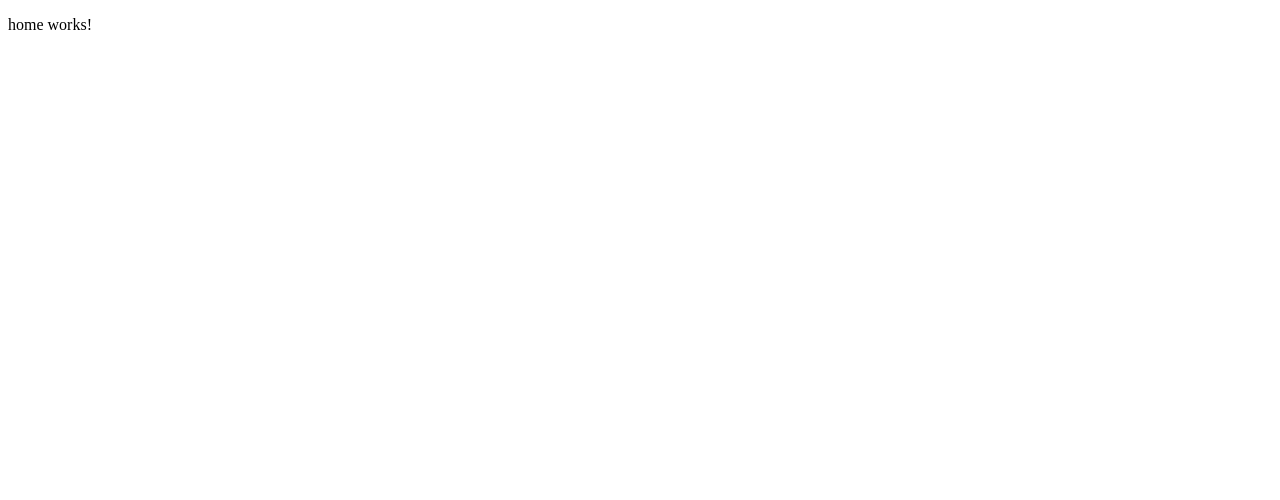
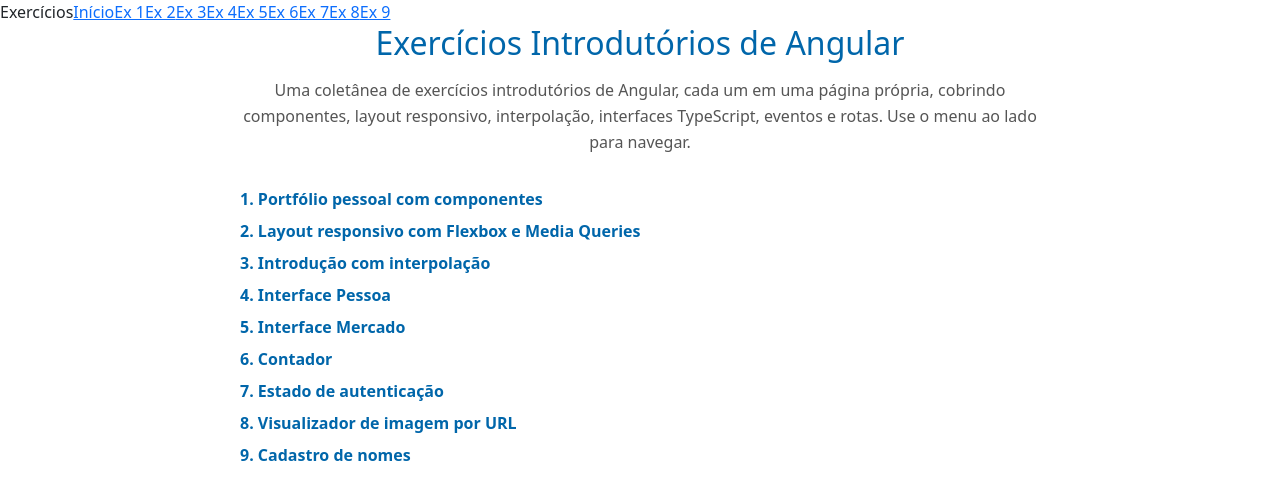
Before and after one commit to Kovatsug/exercicios-introdutorios-angular, an Angular app: page / in a window 1280 px wide. Shown: the top 500 px of the page. Built offline with nearby package versions, Linux system fonts and the light colour scheme.

Commit message:
feat/pagina home e nao encontrada. loester passou call de um link no index pra css basico automatico. top demais

```diff
--- a/src/app/app.html
+++ b/src/app/app.html
@@ -1 +1,16 @@
-<router-outlet />
+<nav class="menu">
+  <span>Exercícios</span>
+  <a routerLink="/" routerLinkActive="ativo" [routerLinkActiveOptions]="{ exact: true }">Início</a>
+  <a routerLink="ex01" routerLinkActive="ativo">Ex 1</a>
+  <a routerLink="ex02" routerLinkActive="ativo">Ex 2</a>
+  <a routerLink="ex03" routerLinkActive="ativo">Ex 3</a>
+  <a routerLink="ex04" routerLinkActive="ativo">Ex 4</a>
+  <a routerLink="ex05" routerLinkActive="ativo">Ex 5</a>
+  <a routerLink="ex06" routerLinkActive="ativo">Ex 6</a>
+  <a routerLink="ex07" routerLinkActive="ativo">Ex 7</a>
+  <a routerLink="ex08" routerLinkActive="ativo">Ex 8</a>
+  <a routerLink="ex09" routerLinkActive="ativo">Ex 9</a>
+</nav>
+<main class="conteudo">
+  <router-outlet></router-outlet>
+</main>
--- a/src/app/app.routes.ts
+++ b/src/app/app.routes.ts
@@ -9,6 +9,7 @@ import { Ex06Contador } from './exercicios/ex06-contador/ex06-contador';
 import { Ex07Autenticacao } from './exercicios/ex07-autenticacao/ex07-autenticacao';
 import { Ex08Imagem } from './exercicios/ex08-imagem/ex08-imagem';
 import { Ex09Nomes } from './exercicios/ex09-nomes/ex09-nomes';
+import { NaoEncontrado } from './nao-encontrado/nao-encontrado';
 
 export const routes: Routes = [
   { path: '', component: Home },
@@ -21,4 +22,5 @@ export const routes: Routes = [
   { path: 'ex07', component: Ex07Autenticacao },
   { path: 'ex08', component: Ex08Imagem },
   { path: 'ex09', component: Ex09Nomes },
+  { path: '**', component: NaoEncontrado },
 ];
--- a/src/app/app.ts
+++ b/src/app/app.ts
@@ -1,8 +1,10 @@
 import { Component } from '@angular/core';
 import { RouterOutlet } from '@angular/router';
+import { RouterLink } from '@angular/router';
+import { RouterLinkActive } from '@angular/router';
 
 @Component({
-  imports: [RouterOutlet],
+  imports: [RouterOutlet, RouterLink, RouterLinkActive],
   selector: 'app-root',
   styleUrl: './app.css',
   templateUrl: './app.html',
--- a/src/app/home/home.css
+++ b/src/app/home/home.css
@@ -0,0 +1,37 @@
+/* Estilo simples para a página home */
+h1 {
+  color: #0066aa;
+  margin-top: 0;
+  font-size: 2rem;
+  text-align: center;
+}
+
+p {
+  margin: 1rem auto;
+  max-width: 800px;
+  text-align: center;
+  color: #555;
+  line-height: 1.6;
+}
+
+ul {
+  max-width: 800px;
+  margin: 2rem auto;
+  padding: 0;
+  list-style: none;
+}
+
+ul li {
+  margin: 0.5rem 0;
+  font-size: 1rem;
+}
+
+ul a {
+  color: #0066aa;
+  text-decoration: none;
+  font-weight: bold;
+}
+
+ul a:hover {
+  color: #005599;
+}
--- a/src/app/home/home.html
+++ b/src/app/home/home.html
@@ -1 +1,15 @@
-<p>home works!</p>
+<h1>Exercícios Introdutórios de Angular</h1>
+
+<p>Uma coletânea de exercícios introdutórios de Angular, cada um em uma página própria, cobrindo componentes, layout responsivo, interpolação, interfaces TypeScript, eventos e rotas. Use o menu ao lado para navegar.</p>
+
+<ul>
+  <li><a routerLink="ex01">1. Portfólio pessoal com componentes</a></li>
+  <li><a routerLink="ex02">2. Layout responsivo com Flexbox e Media Queries</a></li>
+  <li><a routerLink="ex03">3. Introdução com interpolação</a></li>
+  <li><a routerLink="ex04">4. Interface Pessoa</a></li>
+  <li><a routerLink="ex05">5. Interface Mercado</a></li>
+  <li><a routerLink="ex06">6. Contador</a></li>
+  <li><a routerLink="ex07">7. Estado de autenticação</a></li>
+  <li><a routerLink="ex08">8. Visualizador de imagem por URL</a></li>
+  <li><a routerLink="ex09">9. Cadastro de nomes</a></li>
+</ul>
--- a/src/app/home/home.ts
+++ b/src/app/home/home.ts
@@ -1,7 +1,8 @@
 import { Component } from '@angular/core';
+import { RouterLink } from '@angular/router';
 
 @Component({
-  imports: [],
+  imports: [RouterLink],
   selector: 'app-home',
   styleUrl: './home.css',
   templateUrl: './home.html',
--- /dev/null
+++ b/src/app/nao-encontrado/nao-encontrado.css
@@ -0,0 +1,38 @@
+/* Estilo centralizado para página não encontrada */
+.nao-encontrado {
+  min-height: 100vh;
+  display: flex;
+  flex-direction: column;
+  align-items: center;
+  justify-content: center;
+  text-align: center;
+  font-family: Arial, sans-serif;
+}
+
+.nao-encontrado h2 {
+  font-size: 8rem;
+  color: #0066aa;
+  margin: 0;
+  line-height: 1;
+}
+
+.nao-encontrado p {
+  font-size: 1.5rem;
+  color: #555;
+  margin: 1rem 0;
+}
+
+.nao-encontrado a {
+  display: inline-block;
+  margin-top: 2rem;
+  padding: 0.75rem 1.5rem;
+  background-color: #0066aa;
+  color: #fff;
+  text-decoration: none;
+  border-radius: 4px;
+  font-size: 1rem;
+}
+
+.nao-encontrado a:hover {
+  background-color: #005599;
+}
--- /dev/null
+++ b/src/app/nao-encontrado/nao-encontrado.html
@@ -0,0 +1,5 @@
+<div class="nao-encontrado">
+  <h2>404</h2>
+  <p>Página não encontrada</p>
+  <a routerLink="/" routerLinkActive="ativo">Voltar para o início</a>
+</div>
--- a/src/index.html
+++ b/src/index.html
@@ -6,8 +6,10 @@
   <base href="/">
   <meta name="viewport" content="width=device-width, initial-scale=1">
   <link rel="icon" type="image/x-icon" href="favicon.ico">
+  <link href="https://cdn.jsdelivr.net/npm/bootstrap@5.3.8/dist/css/bootstrap.min.css" rel="stylesheet">
 </head>
 <body>
   <app-root></app-root>
+  <script src="https://cdn.jsdelivr.net/npm/bootstrap@5.3.8/dist/js/bootstrap.bundle.min.js"></script>
 </body>
 </html>
```
Also changed, not shown: src/app/nao-encontrado/nao-encontrado.ts (added, +10 -0 lines), 1 other file (tests, documents, lock files or other folders).
